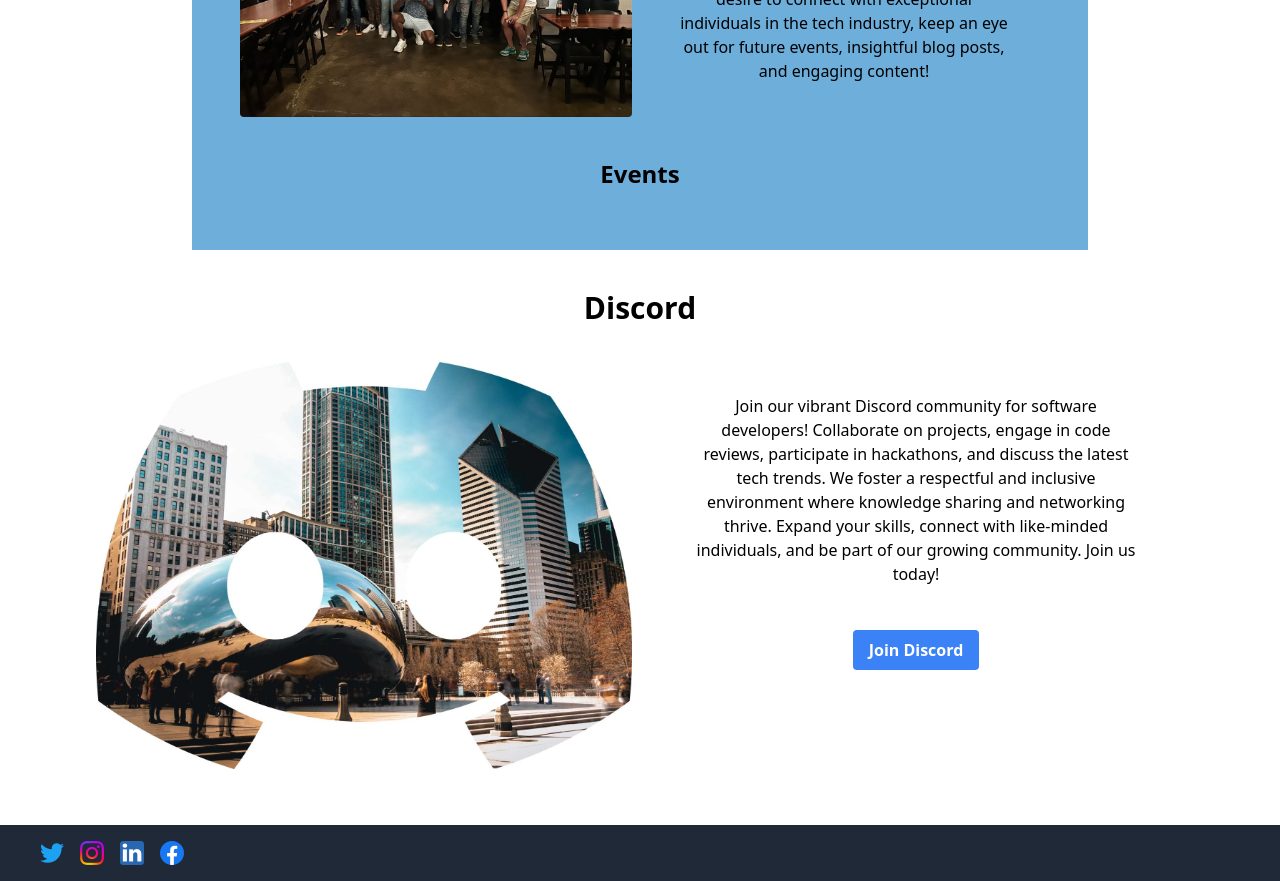
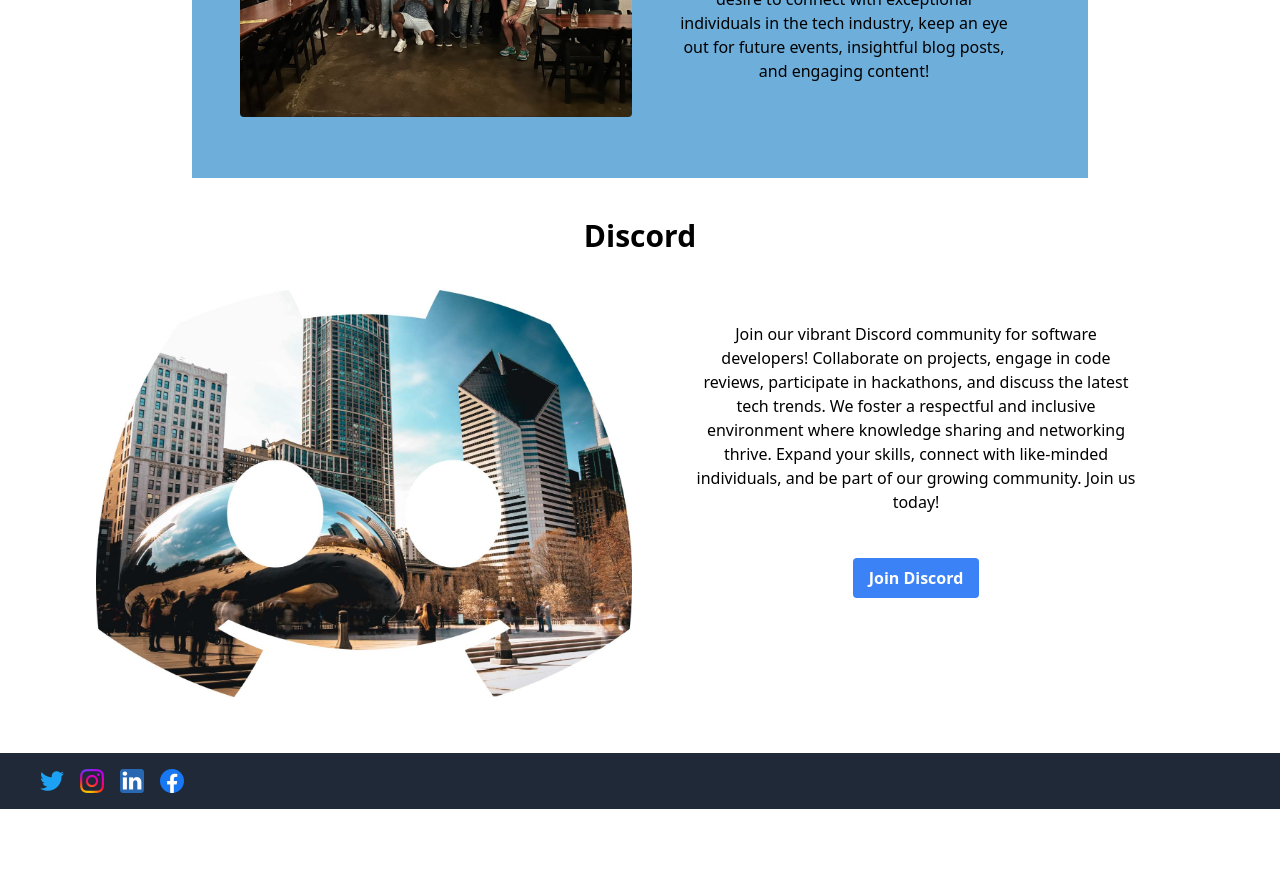
Before and after one commit to 312coders/312coders, a React (Vite) app in the folder frontend/: page / in a window 1280 px wide. Shown: the part 940-1821 px from the top of the page. After the commit the page ends 1749 px from the top, so only its background shows below. Built offline with nearby package versions, Linux system fonts and the light colour scheme; no server answers; what quill-image-resize-module-react, quill-image-uploader would draw is missing.

Commit message:
removed events from home

```diff
--- a/frontend/src/components/Community.jsx
+++ b/frontend/src/components/Community.jsx
@@ -10,7 +10,6 @@ function Community() {
           Become part of a vibrant community of passionate tech enthusiasts! Surrounding yourself with individuals who inspire and uplift can significantly contribute to personal and professional development. If you're unsure about where to start but desire to connect with exceptional individuals in the tech industry, keep an eye out for future events, insightful blog posts, and engaging content!
           </p>
         </div>
-        <h3 className="text-center font-semibold text-2xl p-5">Events</h3>
       </div>
     </>
   );
```
